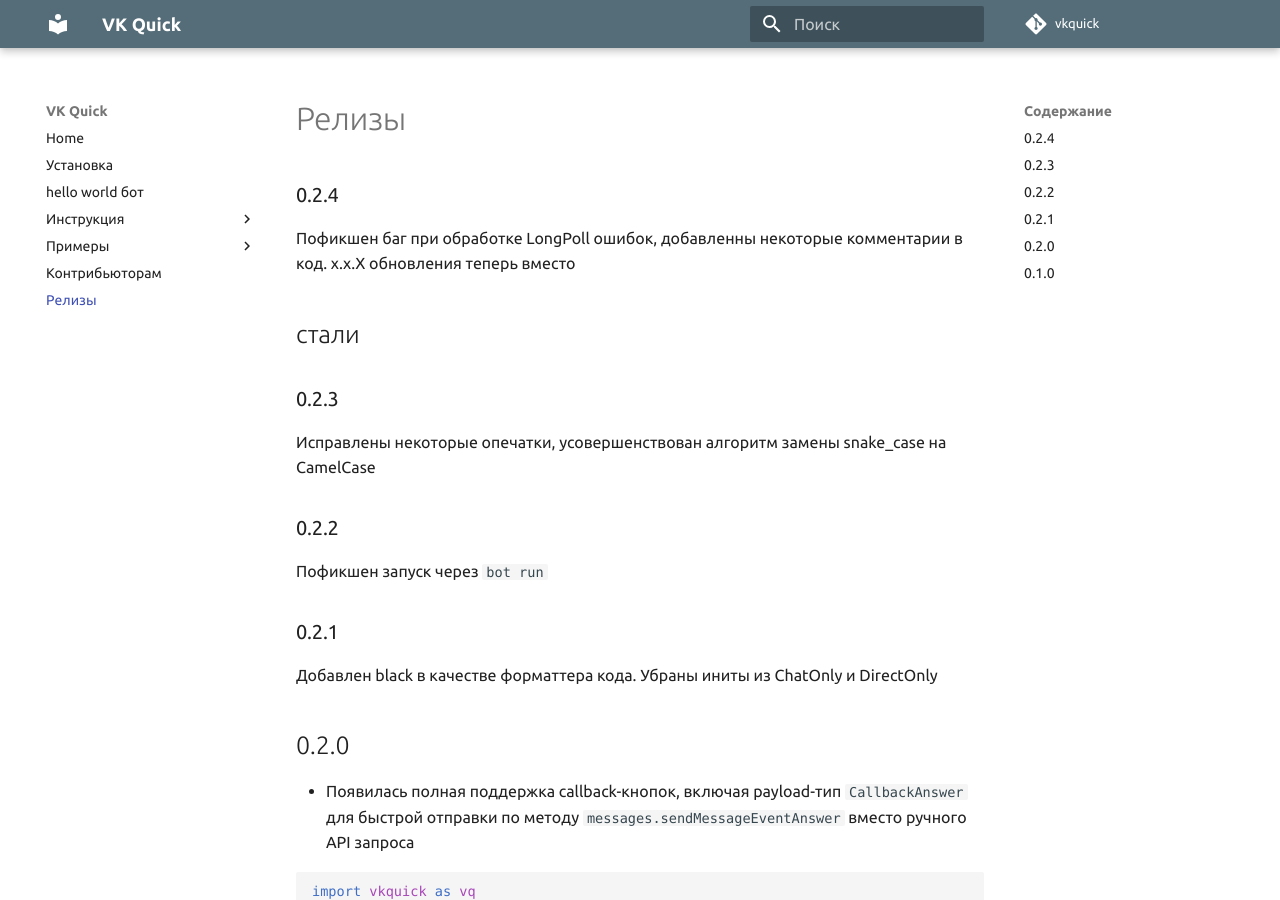
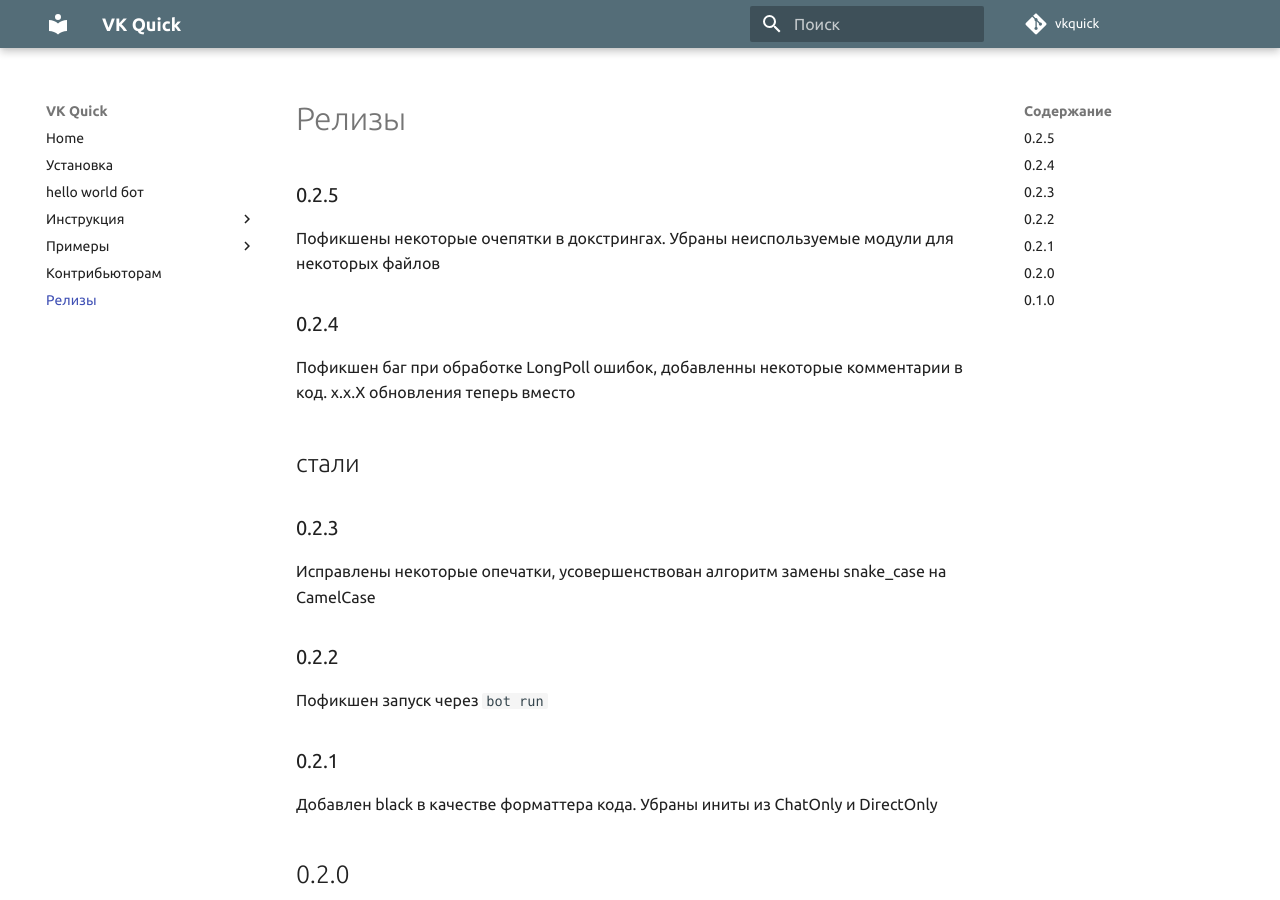
Before and after one commit to deknowny/vkquick, an MkDocs documentation site: the page built from docs/releases.md, in a window 1280 px wide and 900 px high. Built offline with MkDocs 1.6.1 and Material for MkDocs 9.7.7, drawn with Linux system fonts in a browser that asks for light colours; some web fonts are replaced; comment, search, counter and statistics services are not loaded.

Commit message:
Add 0.2.5

```diff
--- a/docs/releases.md
+++ b/docs/releases.md
@@ -1,3 +1,7 @@
+### 0.2.5
+
+Пофикшены некоторые очепятки в докстрингах. Убраны неиспользуемые модули для некоторых файлов
+
 ### 0.2.4
 
 Пофикшен баг при обработке LongPoll ошибок, добавленны некоторые комментарии в код. x.x.X обновления теперь вместо <h2> стали <h3>
```
